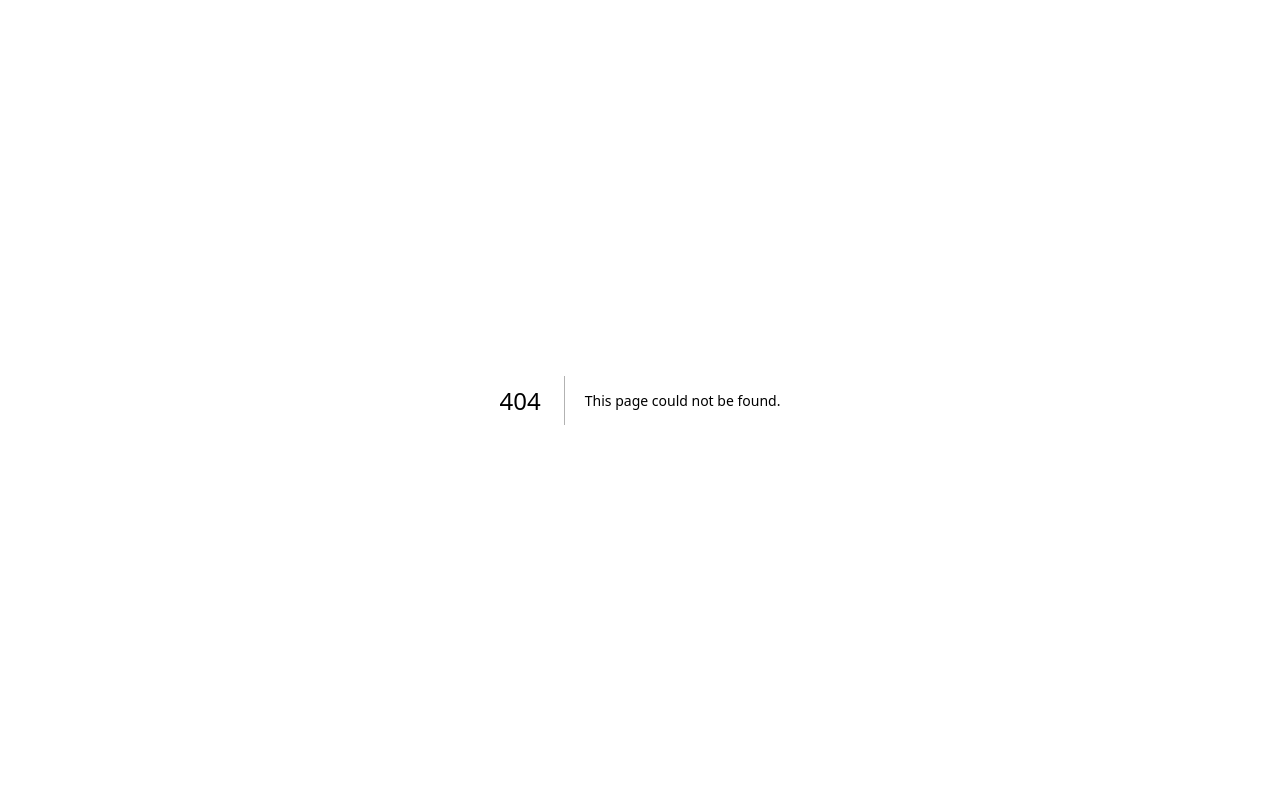
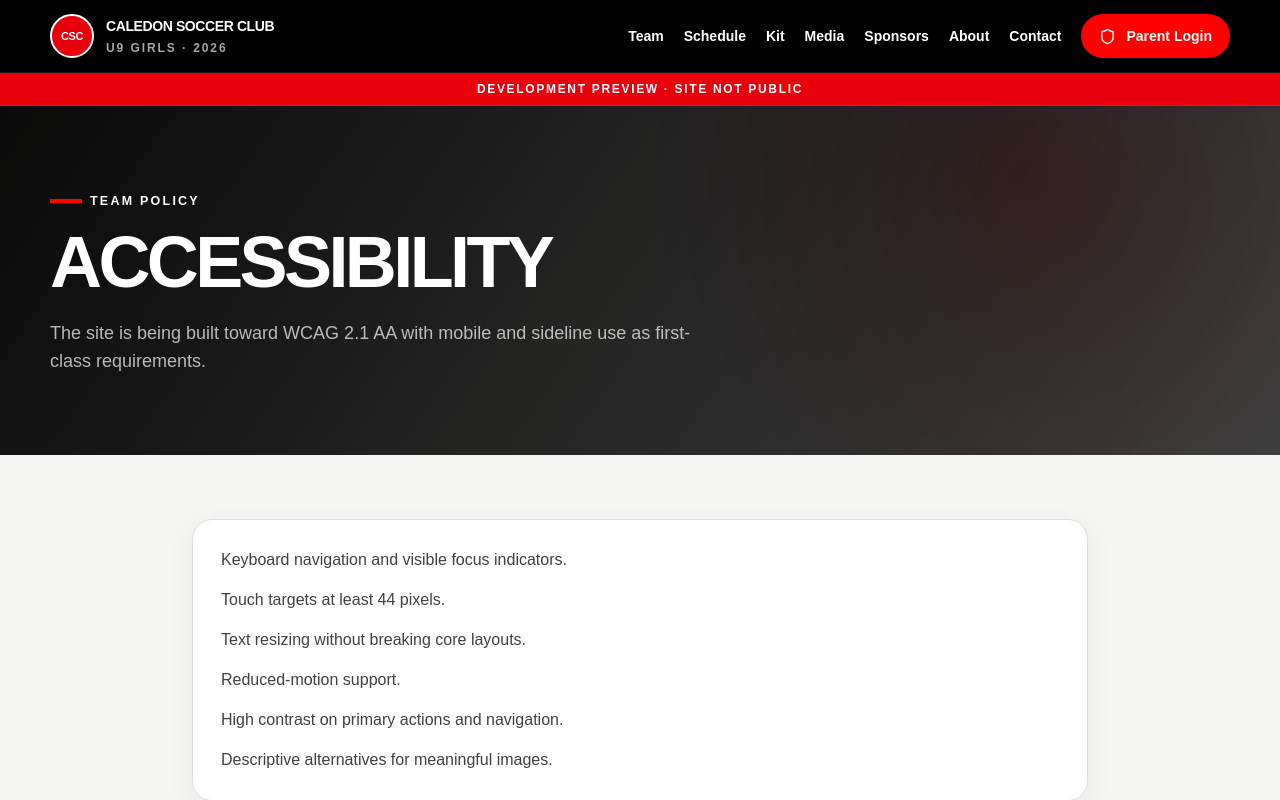
Before and after one commit to dang85ai/dg-claud, a Next.js app: page /accessibility in a window 1280 px wide. Before the commit this address had no page. Shown: the top 800 px of the page. Built offline with nearby package versions, Linux system fonts and the light colour scheme.

Commit message:
Build app/accessibility/page.tsx

```diff
--- /dev/null
+++ b/app/accessibility/page.tsx
@@ -0,0 +1,30 @@
+import { DevelopmentBanner } from "@/components/DevelopmentBanner";
+import { PublicPageHero } from "@/components/PublicPageHero";
+import { PublicShell } from "@/components/PublicShell";
+
+export default function AccessibilityPage() {
+  return (
+    <PublicShell>
+      <DevelopmentBanner />
+      <PublicPageHero
+        eyebrow="Team Policy"
+        title="Accessibility"
+        copy="The site is being built toward WCAG 2.1 AA with mobile and sideline use as first-class requirements."
+      />
+      <section className="section">
+        <div className="container max-w-4xl">
+          <div className="card p-7">
+            <ul className="grid gap-4 text-neutral-700">
+              <li>Keyboard navigation and visible focus indicators.</li>
+              <li>Touch targets at least 44 pixels.</li>
+              <li>Text resizing without breaking core layouts.</li>
+              <li>Reduced-motion support.</li>
+              <li>High contrast on primary actions and navigation.</li>
+              <li>Descriptive alternatives for meaningful images.</li>
+            </ul>
+          </div>
+        </div>
+      </section>
+    </PublicShell>
+  );
+}
```
